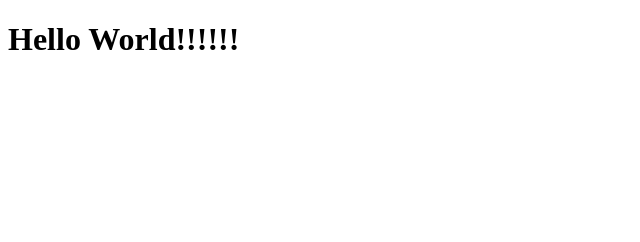
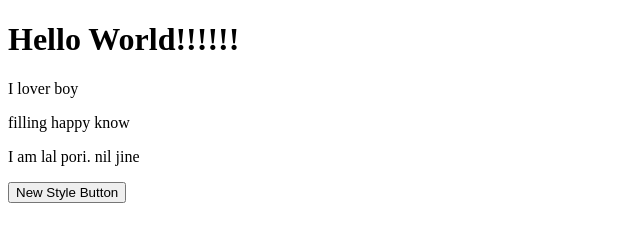
Before and after one commit to omer-farouq/websitemaking, a plain HTML site: page index.html in a window 1280 px wide. Shown: the whole page, without its empty margins (0-640 px from the left). Drawn offline with Linux system fonts and the light colour scheme.

Commit message:
abar commit korlam

```diff
--- a/index.html
+++ b/index.html
@@ -8,5 +8,9 @@
 </head>
 <body>
     <h1>Hello World!!!!!!</h1>
+    <p>I lover boy</p>
+    <p>filling happy know</p>
+    <p>I am lal pori. nil jine</p>
+    <button>New Style Button</button>
 </body>
 </html>
```
